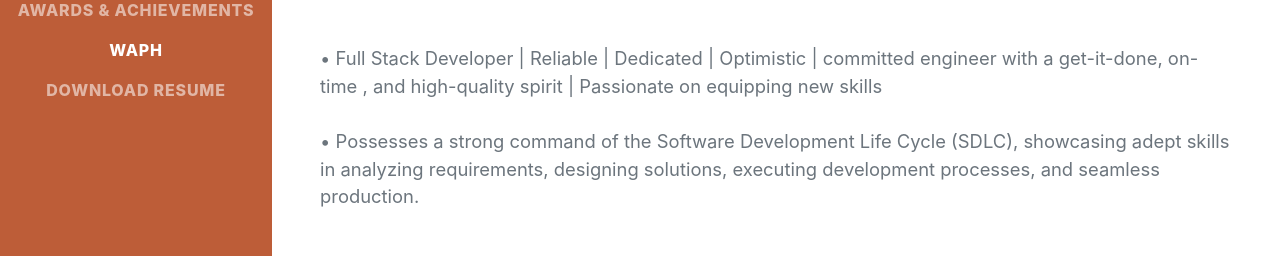
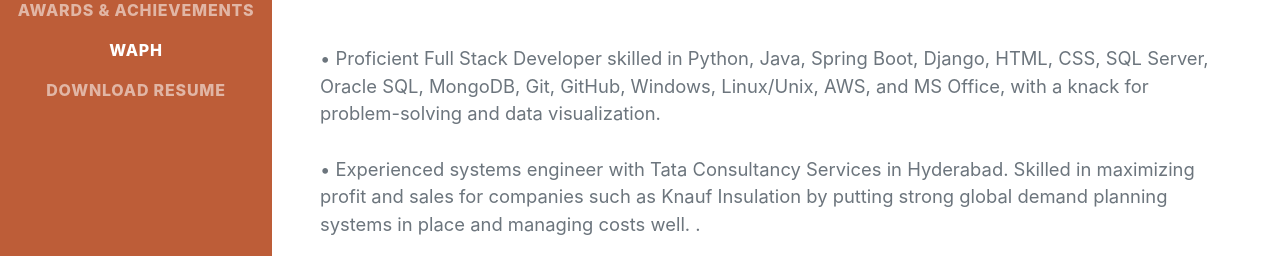
Before and after one commit to narendra2105/peddirny-uc.github.io, a plain HTML site: page index.html in a window 1280 px wide. Shown: the part 542-798 px from the top of the page. Drawn offline with nearby package versions, Linux system fonts and the light colour scheme; no server answers; a script that the page names is missing; a web font is replaced by a local one.

Commit message:
Update index.html

```diff
--- a/index.html
+++ b/index.html
@@ -77,8 +77,9 @@
             	<canvas id="analog-clock" width="150" height="150" style="margin-left: 20px; background-color:#999;"></canvas>
 		<script src="https://waph-uc.github.io/clock.js"></script>
       	  	</div>
-                    <p class="lead mb-5">• Full Stack Developer | Reliable | Dedicated | Optimistic | committed engineer with a get-it-done, on-time , and high-quality spirit | Passionate on equipping new skills
-                       <br><br> • Possesses a strong command of the Software Development Life Cycle (SDLC), showcasing adept skills in analyzing requirements, designing solutions, executing development processes, and seamless production.</p>
+                    <p class="lead mb-5">• Proficient Full Stack Developer skilled in Python, Java, Spring Boot, Django, HTML, CSS, SQL Server, Oracle SQL, MongoDB, Git, GitHub, Windows, Linux/Unix, AWS, and MS Office, with a knack for problem-solving and data visualization.
+                       <br><br> • Experienced systems engineer with Tata Consultancy Services in Hyderabad. Skilled in maximizing profit and sales for companies such as Knauf Insulation by putting strong global demand planning systems in place and managing costs well.
+.</p>
                     <div class="social-icons">
                         <a class="social-icon" href="https://www.linkedin.com/in/peddireddynarendrareddy/-n/" target=”_blank”><i class="fab fa-linkedin-in"></i></a>
                         <a class="social-icon" href="https://github.com/narendra2105?tab=repositories" target=”_blank”><i class="fab fa-github"></i></a>
```
